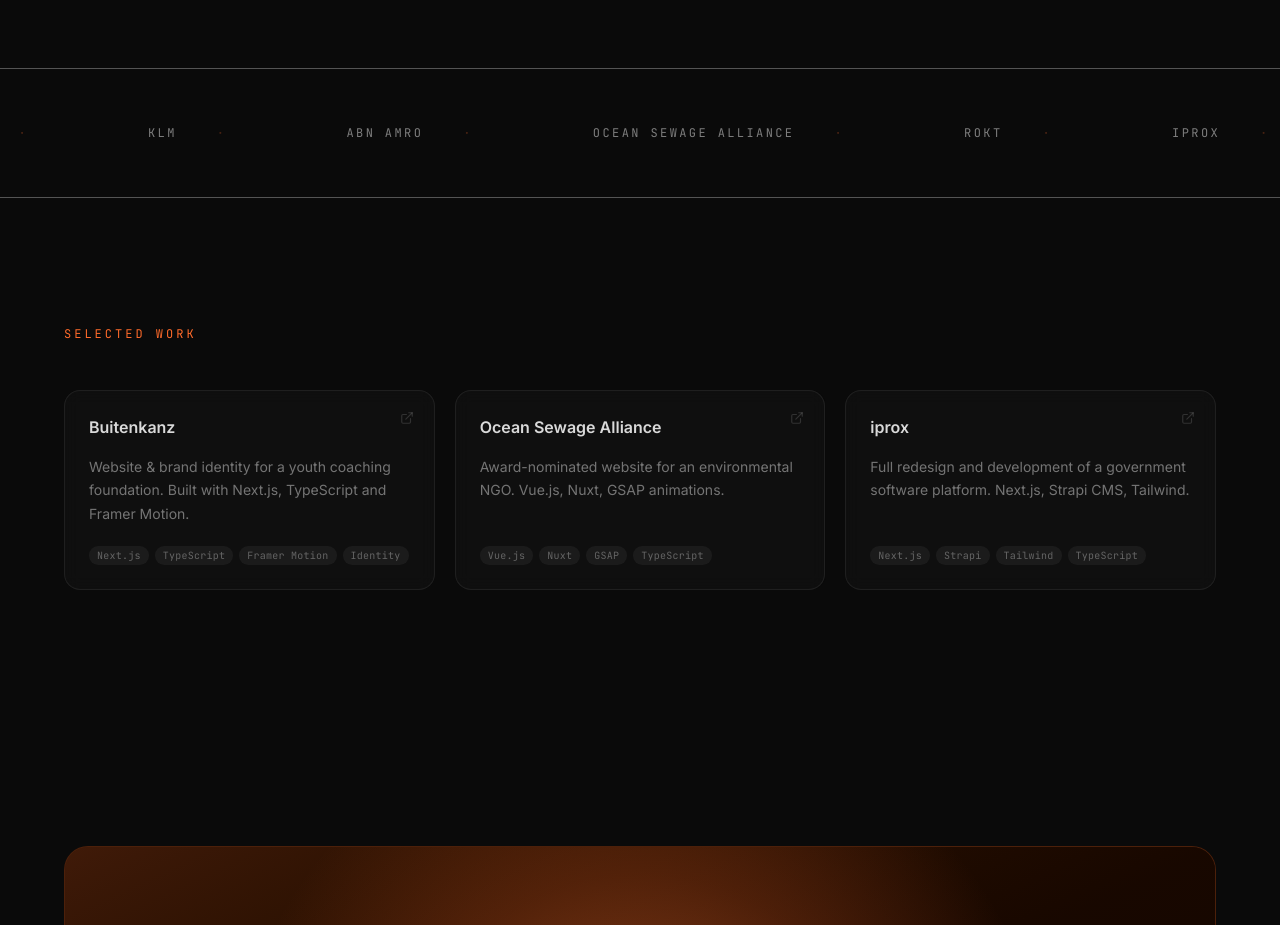
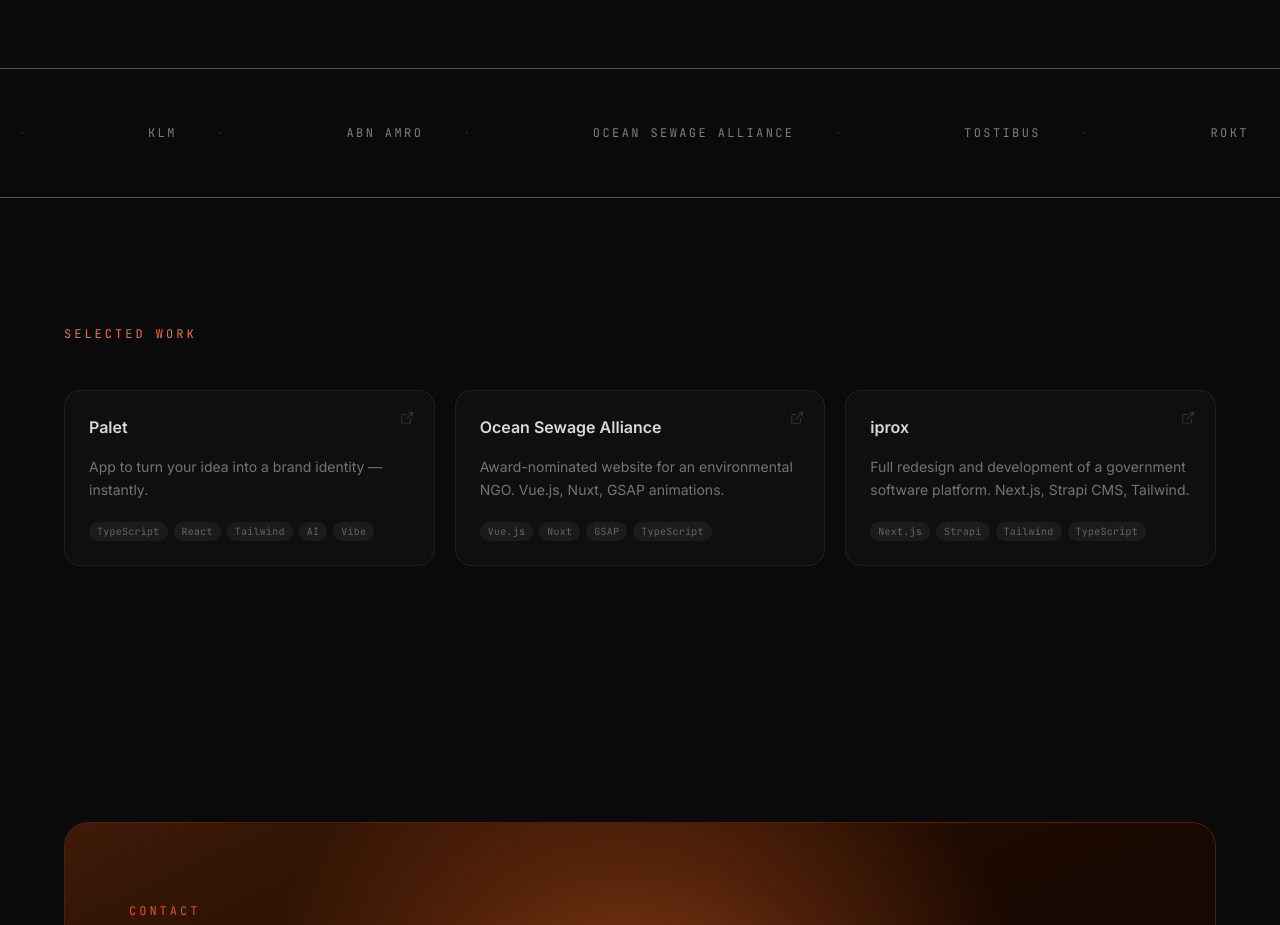
Before and after one commit to HalloJo/joriks-vibe, a React (Vite) app: page / in a window 1280 px wide. Shown: the part 3020-3945 px from the top of the page. Built offline with nearby package versions, Linux system fonts and the light colour scheme.

Commit message:
Update constants

```diff
--- a/src/components/Projects.tsx
+++ b/src/components/Projects.tsx
@@ -1,6 +1,6 @@
-import { motion } from 'framer-motion';
-import { ExternalLink } from 'lucide-react';
-import { projects } from '../lib/constants';
+import { motion } from "framer-motion";
+import { ExternalLink } from "lucide-react";
+import { projects } from "../lib/constants";
 
 export default function Projects() {
   return (
@@ -28,24 +28,32 @@ export default function Projects() {
               viewport={{ once: true, amount: 0.2 }}
               whileHover={{ scale: 1.02, y: -2 }}
               transition={{
-                opacity: { duration: 0.65, delay: i * 0.13, ease: [0.25, 0.1, 0.25, 1] },
-                y: { duration: 0.65, delay: i * 0.13, ease: [0.25, 0.1, 0.25, 1] },
+                opacity: {
+                  duration: 0.65,
+                  delay: i * 0.13,
+                  ease: [0.25, 0.1, 0.25, 1],
+                },
+                y: {
+                  duration: 0.65,
+                  delay: i * 0.13,
+                  ease: [0.25, 0.1, 0.25, 1],
+                },
                 scale: { duration: 0.25 },
               }}
               className="group relative flex flex-col gap-4 p-6 rounded-2xl
-                         bg-white/[0.025] backdrop-blur-sm
+                         bg-white/2.5 backdrop-blur-sm
                          border border-white/[0.07]
-                         hover:border-[#FF6B2B]/40
-                         hover:bg-white/[0.04]
+                         hover:border-accent/40
+                         hover:bg-white/4
                          hover:shadow-[0_0_40px_rgba(255,107,43,0.08),0_8px_32px_rgba(0,0,0,0.4)]
-                         transition-colors transition-shadow duration-300"
+                         transition-colors duration-300"
             >
               <ExternalLink
                 size={14}
-                className="absolute top-5 right-5 text-[#f0f0f0]/15 group-hover:text-[#FF6B2B]/60 transition-colors duration-200"
+                className="absolute top-5 right-5 text-[#f0f0f0]/15 group-hover:text-accent/60 transition-colors duration-200"
               />
 
-              <h3 className="text-base font-semibold text-[#f0f0f0]/90 group-hover:text-[#FF6B2B] transition-colors duration-200 pr-6">
+              <h3 className="text-base font-semibold text-[#f0f0f0]/90 group-hover:text-accent transition-colors duration-200 pr-6">
                 {project.name}
               </h3>
 
@@ -57,7 +65,7 @@ export default function Projects() {
                 {project.tags.map((tag) => (
                   <span
                     key={tag}
-                    className="text-[10px] font-mono px-2 py-0.5 rounded-full bg-white/[0.05] text-[#f0f0f0]/35 tracking-wide"
+                    className="text-[10px] font-mono px-2 py-0.5 rounded-full bg-white/5 text-[#f0f0f0]/35 tracking-wide"
                   >
                     {tag}
                   </span>
--- a/src/lib/constants.ts
+++ b/src/lib/constants.ts
@@ -75,6 +75,7 @@ export const brands = [
   "KLM",
   "ABN Amro",
   "Ocean Sewage Alliance",
+  "Tostibus",
   "ROKT",
   "iprox",
   "Gemeente Veenendaal",
@@ -84,11 +85,10 @@ export const brands = [
 
 export const projects = [
   {
-    name: "Buitenkanz",
-    description:
-      "Website & brand identity for a youth coaching foundation. Built with Next.js, TypeScript and Framer Motion.",
-    tags: ["Next.js", "TypeScript", "Framer Motion", "Identity"],
-    link: "https://buitenkanz.com",
+    name: "Palet",
+    description: "App to turn your idea into a brand identity — instantly.",
+    tags: ["TypeScript", "React", "Tailwind", "AI", "Vibe"],
+    link: "https://palet-sigma.vercel.app/",
   },
   {
     name: "Ocean Sewage Alliance",
```
